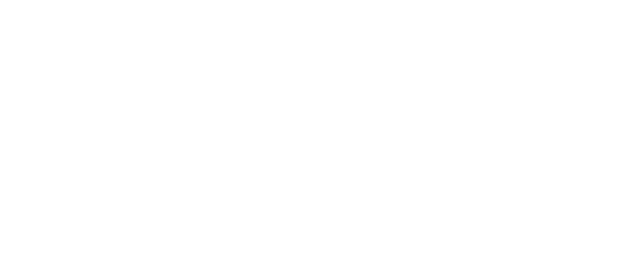
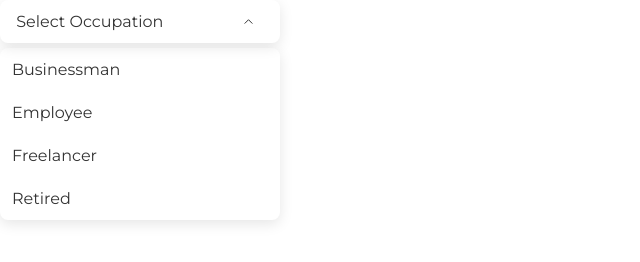
Before and after one commit to Mariklimova/dropdown-list, a plain HTML site: page index.html in a window 1280 px wide. Shown: the whole page, without its empty margins (0-640 px from the left). Drawn offline with Linux system fonts and the light colour scheme.

Commit message:
addition2

```diff
--- a/index.html
+++ b/index.html
@@ -4,8 +4,25 @@
     <meta charset="UTF-8">
     <meta name="viewport" content="width=device-width, initial-scale=1.0">
     <title>Document</title>
+    <link rel="stylesheet" href="./style.css">
+    <link rel="preconnect" href="https://fonts.googleapis.com">
+<link rel="preconnect" href="https://fonts.googleapis.com">
+<link rel="preconnect" href="https://fonts.gstatic.com" crossorigin>
+<link href="https://fonts.googleapis.com/css2?family=DM+Sans:wght@400;500&family=Inter:wght@700&family=K2D&family=Montserrat&family=Roboto:wght@400;500&display=swap" rel="stylesheet">
+
+
 </head>
 <body>
-
+    <div>
+        <input type="text" value=" Select Occupation" disabled>
+        <div class="img"></div>
+    </div>
+    <div class="block">
+        <p>Businessman</p>
+        <p>Employee</p>
+        <p>Freelancer</p>
+        <p>Retired</p>
+    </div>
+    <script src="./app.js"></script>
 </body>
 </html>
--- a/style.css
+++ b/style.css
@@ -0,0 +1,42 @@
+* {
+    margin: 0;
+    font-style: normal;
+    padding: 0;
+}
+
+input{
+    border-radius: 8px;
+    border-width: 0;
+    background: #FFF;
+    box-shadow: 0px 4px 14px 0px rgba(0, 0, 0, 0.10);
+    width: 256px;
+    color: #333;
+    font: 400 16px Montserrat;
+    padding: 12px;
+}
+.img{
+    background-image: url(./arrow.svg);
+    background-repeat: no-repeat;
+    background-size: contain;
+    width: 10px;
+    height: 5px;
+    display: inline-block;
+    position: relative;
+    right: 40px;
+    bottom: 3px;
+}
+
+.block {
+    border-radius: 8px;
+    background: #FFF;
+    box-shadow: 0px 4px 14px 0px rgba(0, 0, 0, 0.10);
+    width: 280px;
+    margin-top: 5px;
+
+}
+
+.block p {
+    color: #333;
+    font: 400 16px Montserrat;
+    padding: 12px;
+}
```
Also changed, not shown: arrow.svg (added).
